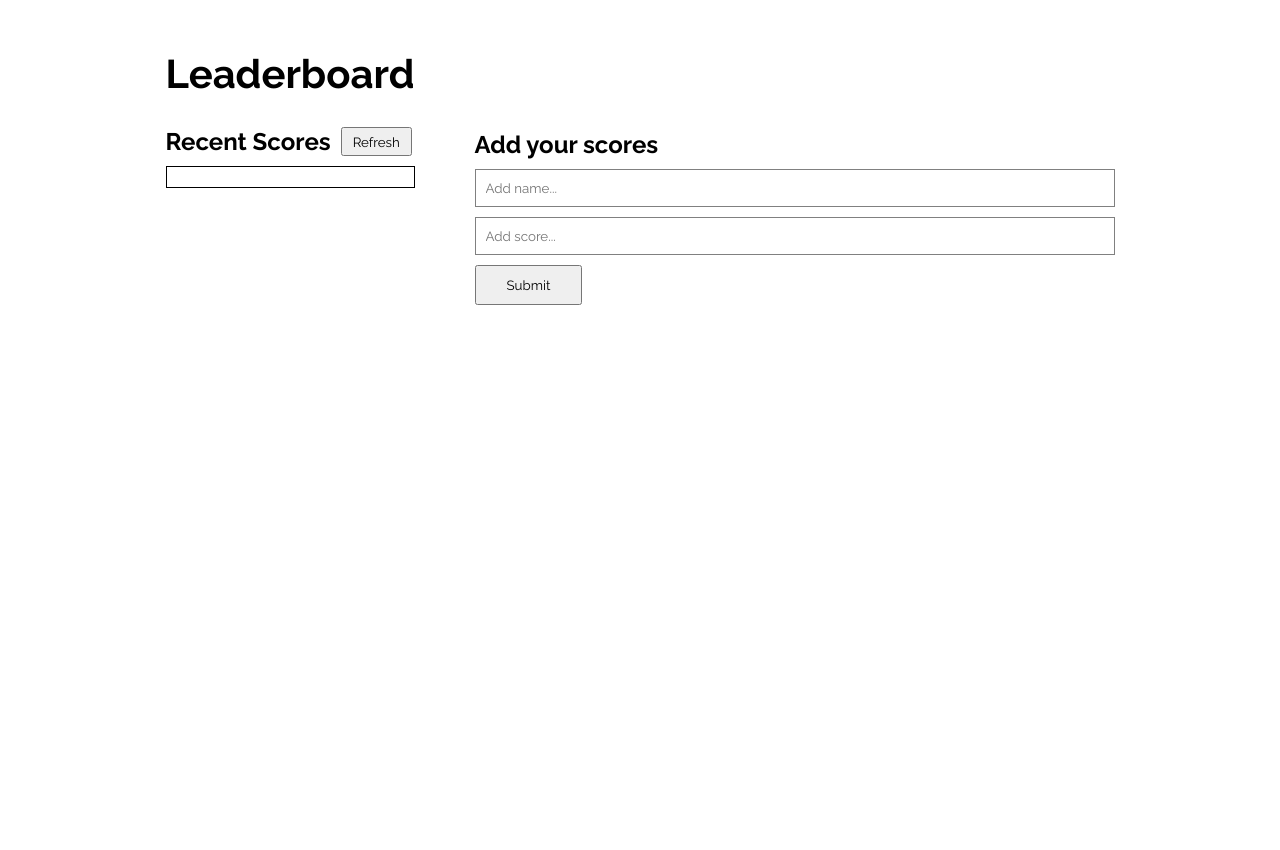
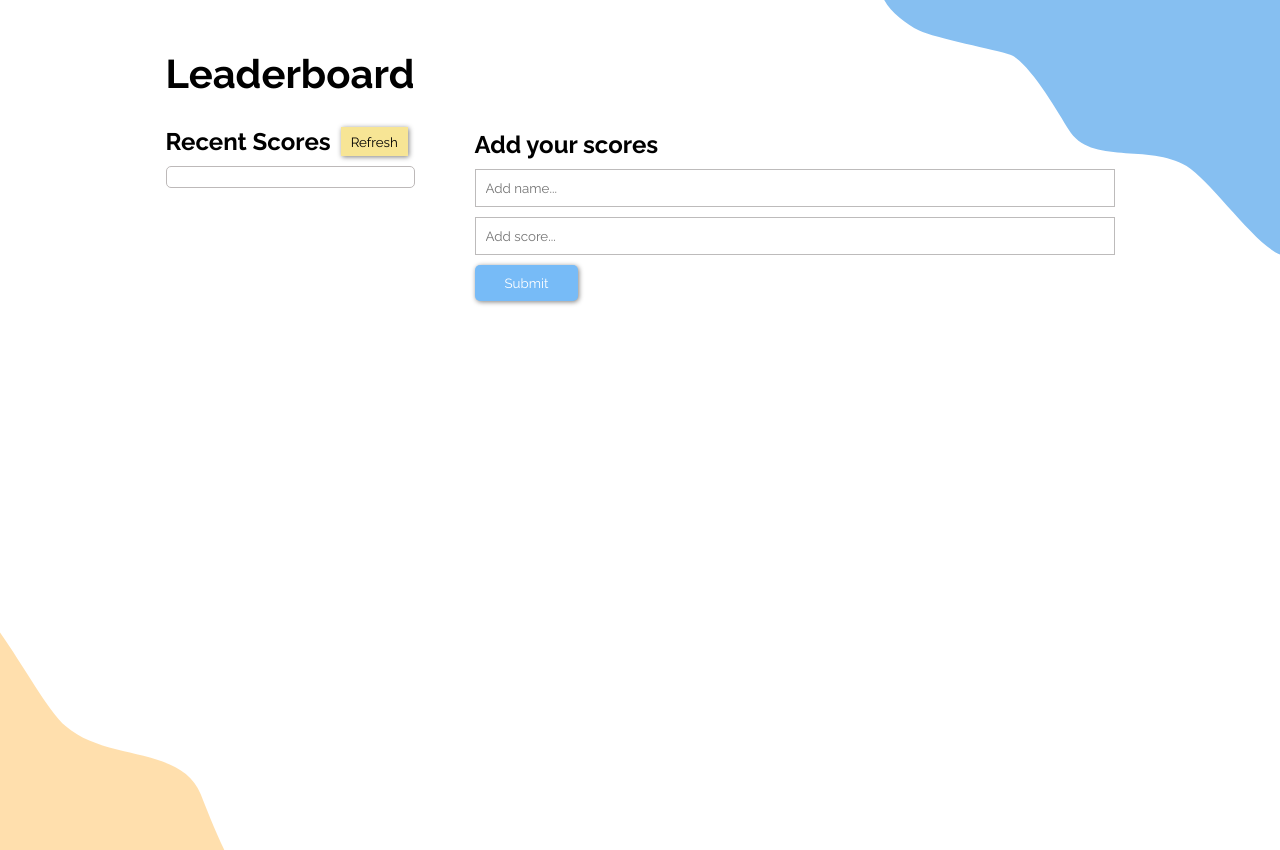
Before and after one commit to Amedzro-Elikplim/Leaderboard, a website built with webpack: page src/index.html in a window 1280 px wide. Before the commit the page ends 800 px from the top, so only its background shows below. Built offline with nearby package versions, Linux system fonts and the light colour scheme; no server answers.

Commit message:
Add styles blobs to background

```diff
--- a/src/style.css
+++ b/src/style.css
@@ -3,6 +3,14 @@
   margin: 0;
   padding: 0;
   font-family: Raleway, sans-serif;
+}
+
+body {
+    background: url('../blobs/topBlob.svg'), url('../blobs/downBlob.svg');
+    background-repeat: no-repeat;
+    background-size: 25rem;
+    background-position: top right, bottom left;
+    height: 100vh;
 }
 
 .d-flex {
@@ -31,11 +39,15 @@
 .refresh-btn {
   padding: 0 10px;
   cursor: pointer;
+  border: none;
+  background-color: rgb(247, 229, 149);
+  box-shadow: 1px 1px 5px gray;
 }
 
 .display-scores {
-  border: 1px solid black;
+  border: 1px solid rgb(189, 185, 185);
   margin-top: 10px;
+  border-radius: 5px;
 }
 
 .score-list {
@@ -46,6 +58,7 @@
 .score-list li {
   background-color: aliceblue;
   margin: 10px 0;
+  padding: 10px;
 }
 
 .form h2 {
@@ -60,10 +73,18 @@
 .input-field {
   padding: 10px;
   width: 50vw;
-  border: 1px solid gray;
+  border: 1px solid rgb(189, 187, 187);
+  outline: none;
+
 }
 
 .submit-btn {
   padding: 10px 30px;
   cursor: pointer;
+  background-color: rgb(119, 187, 247);
+  border: none;
+  outline: none;
+  color: white;
+  border-radius: 5px;
+  box-shadow: 1px 1px 5px gray;
 }
```
